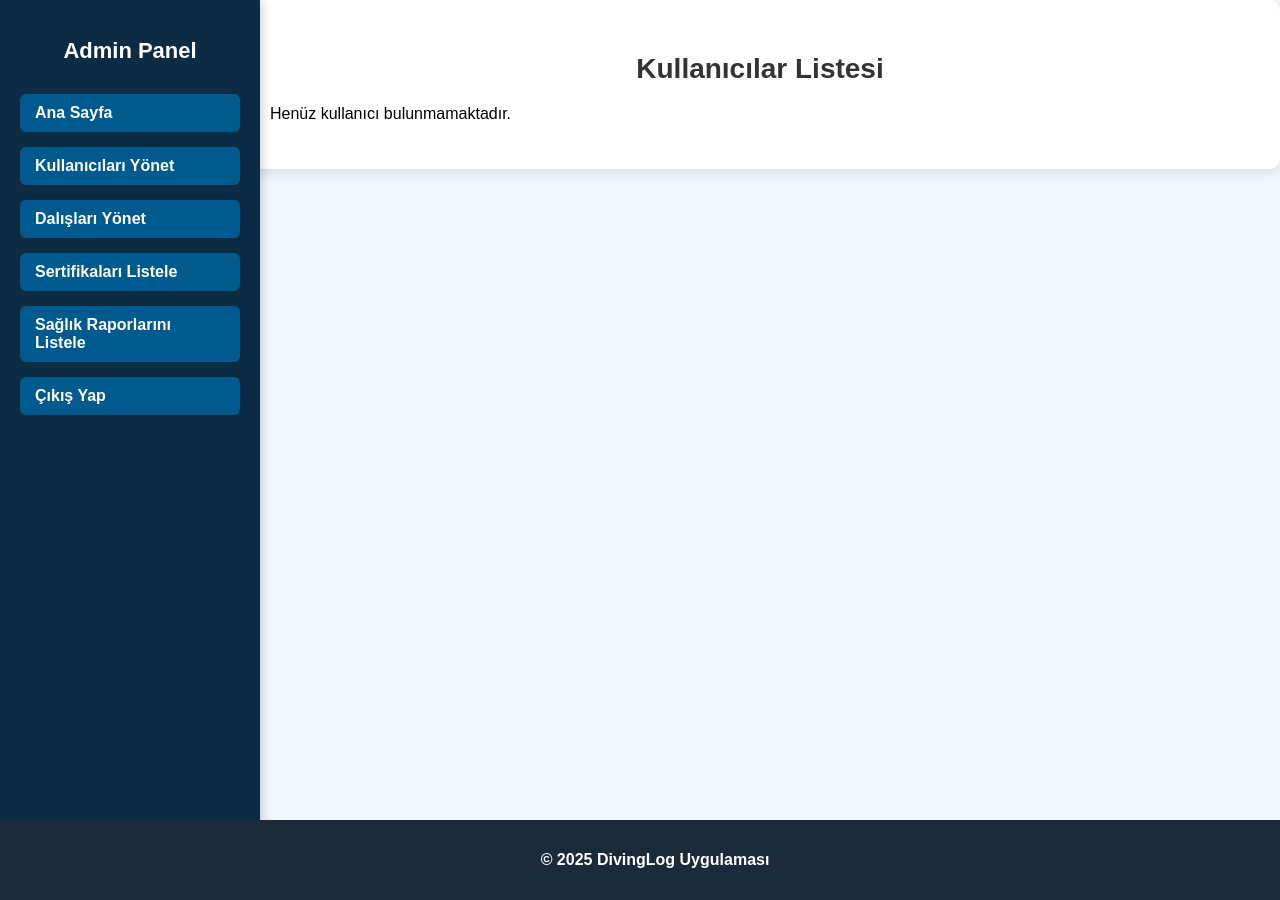
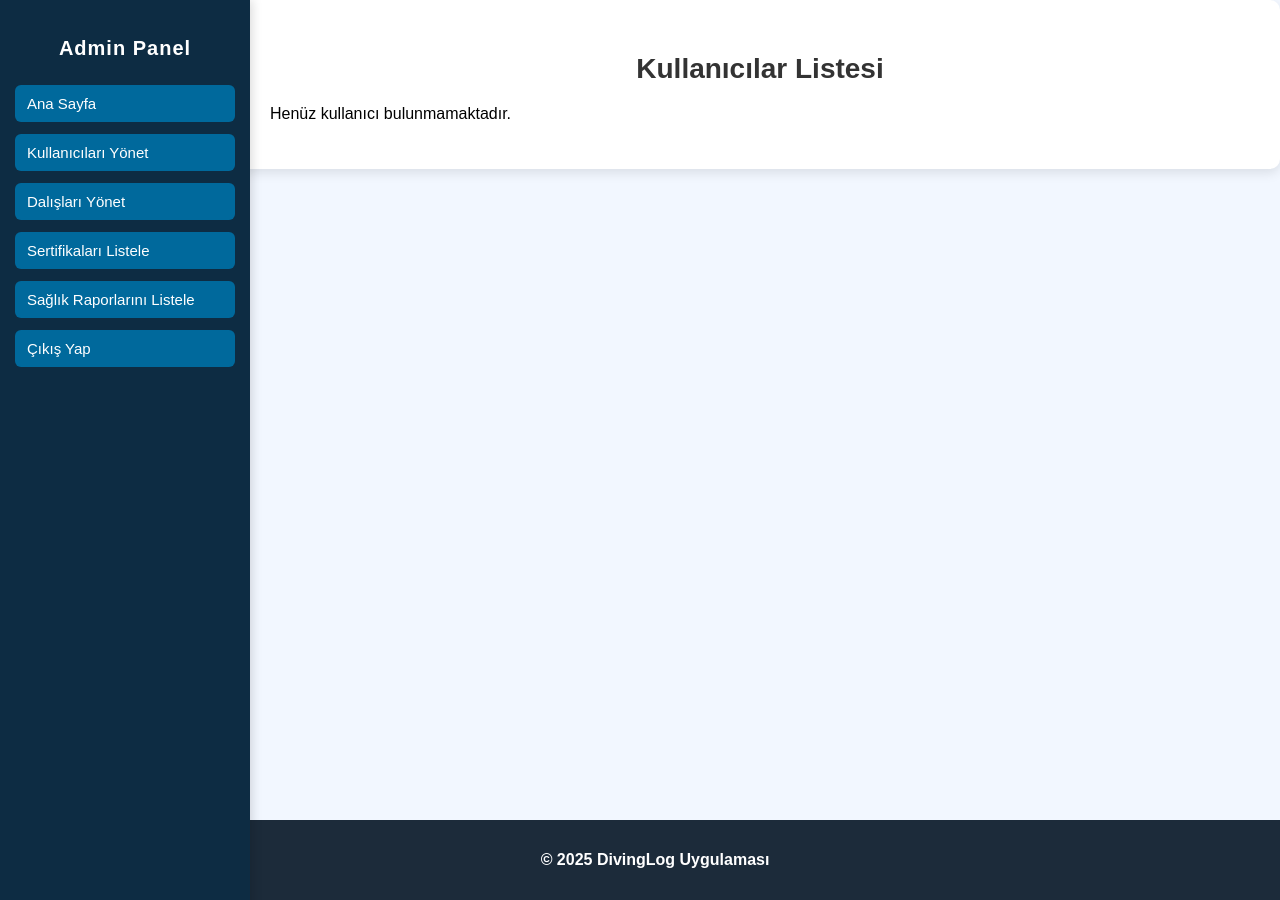
Before and after one commit to YigithanFirat/DivingLog, a PHP site: page /tcpdf/admin/manage_users.php in a window 1280 px wide. Run offline with PHP 8.4, Linux system fonts and the light colour scheme; data that the repository does not hold is empty.

Commit message:
Refine sidebar styles for improved UI
Adjusted sidebar padding, box-shadow, and z-index for better layout and stacking. Updated heading and link styles for improved readability and interactivity, including hover effects and font adjustments.

```diff
--- a/src/CSS/manage_users.css
+++ b/src/CSS/manage_users.css
@@ -308,38 +308,46 @@ footer p
     width: 220px;
     height: 100vh;
     background-color: #0d2c43;
-    padding: 20px;
-    box-shadow: 2px 0 10px rgba(0,0,0,0.2);
+    padding: 20px 15px;
+    box-shadow: 2px 0 10px rgba(0, 0, 0, 0.15);
+    z-index: 1000;
+    overflow-y: auto;
 }
 
 .sidebar h2 {
     color: #ffffff;
-    font-size: 22px;
+    font-size: 20px;
     text-align: center;
-    margin-bottom: 30px;
+    margin-bottom: 25px;
+    font-weight: 600;
+    letter-spacing: 1px;
 }
 
 .sidebar ul {
     list-style: none;
     padding: 0;
+    margin: 0;
 }
 
 .sidebar ul li {
-    margin-bottom: 15px;
+    margin-bottom: 12px;
 }
 
 .sidebar ul li a {
+    display: block;
+    padding: 10px 12px;
+    border-radius: 6px;
+    background-color: #00699c;
+    color: #ffffff;
+    font-weight: 500;
     text-decoration: none;
-    color: #fff;
-    font-weight: bold;
-    display: block;
-    padding: 10px 15px;
-    border-radius: 6px;
-    background-color: #005a8d;
-    transition: background-color 0.3s ease;
+    transition: all 0.3s ease;
+    font-size: 15px;
 }
 
 .sidebar ul li a:hover {
     background-color: #FF9900;
     color: #ffffff;
+    transform: translateX(4px);
+    box-shadow: 2px 2px 5px rgba(0, 0, 0, 0.1);
 }
```
